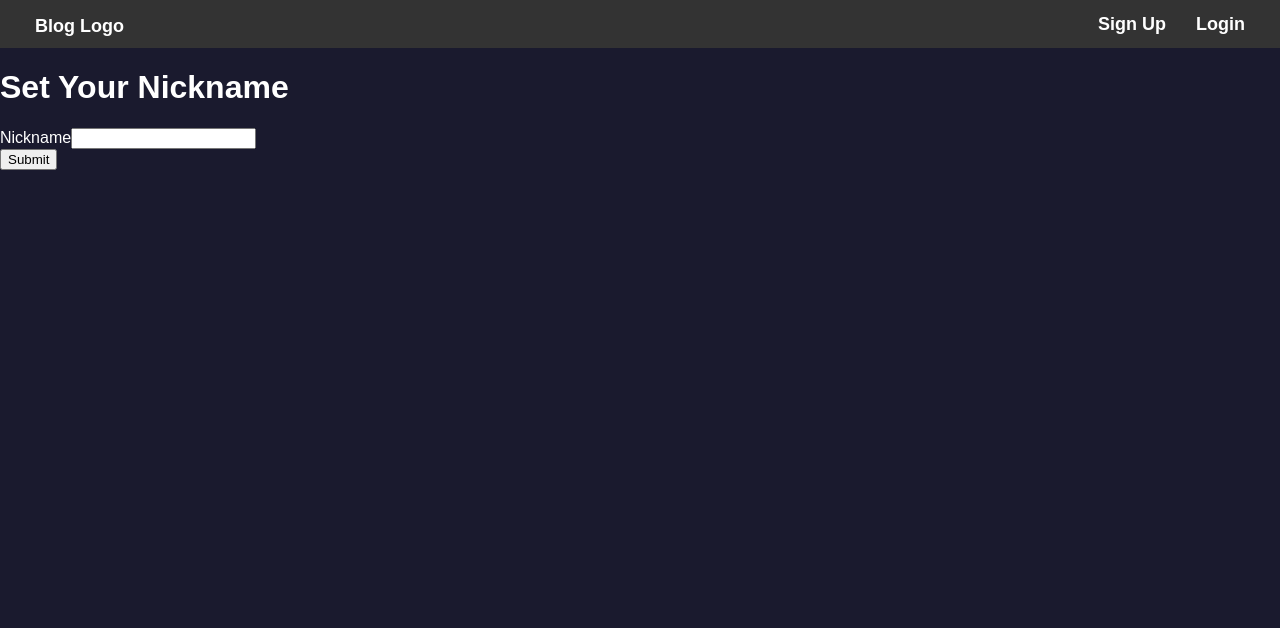
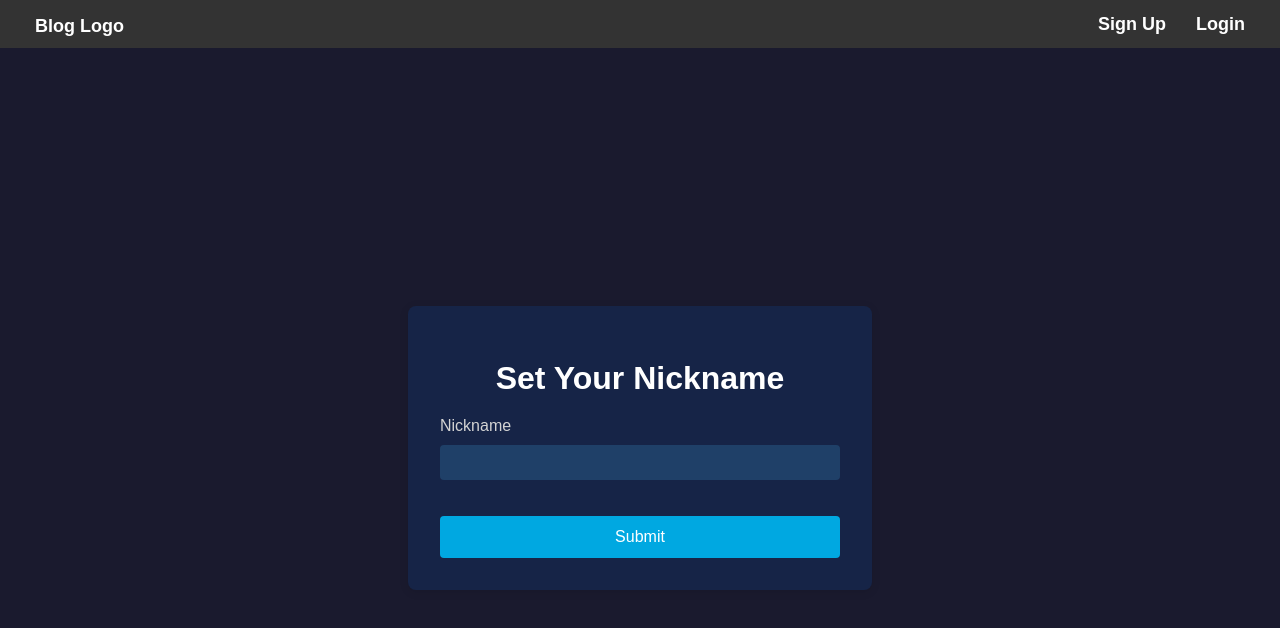
Before and after one commit to iian12/whoever-frontend, a React (Create React App) app: page /signup/nickname in a window 1280 px wide. Shown: the top 628 px of the page. Built offline with nearby package versions, Linux system fonts and the light colour scheme.

Commit message:
feat: 소셜 로그인 시 닉네임 설정 페이지 css 추가

```diff
--- a/src/components/NicknameSetUpPage.js
+++ b/src/components/NicknameSetUpPage.js
@@ -25,19 +25,18 @@
     };
 
     return (
-        <div>
+        <div className="nickname-setup-container">
+            <form className="nickname-setup-form" onSubmit={handleSubmit}>
                 <h1>Set Your Nickname</h1>
-            <form onSubmit={handleSubmit}>
-                <div>
-                    <label>Nickname</label>
+                <label htmlFor="nickname">Nickname</label>
                 <input
+                    id="nickname"
                     type="text"
                     value={nickname}
                     onChange={(e) => setNickname(e.target.value)}
                     required
                 />
-                </div>
-                {error && <p style={{color: 'red'}}>{error}</p>}
+                {error && <p>{error}</p>}
                 <button type="submit">Submit</button>
             </form>
         </div>
```
Lines whose indentation alone changed are shown as unchanged.
